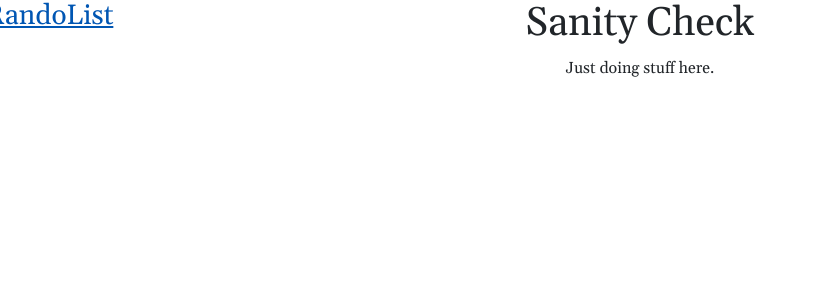
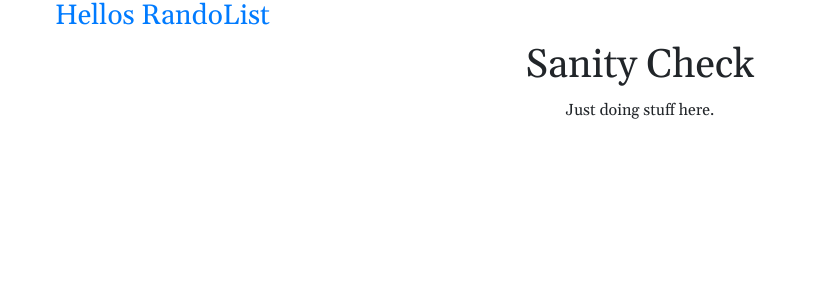
Before and after one commit to superjjang1/randolist, a React (Create React App) app: page / in a window 1280 px wide. Shown: the top 300 px of the page, without its empty margins (0-818 px from the left). Built offline with nearby package versions, Linux system fonts and the light colour scheme.

Commit message:
removed container fluid

```diff
--- a/src/components/NavBar/NavBar.css
+++ b/src/components/NavBar/NavBar.css
@@ -1,28 +1,4 @@
 
-.nav{
-    position: absolute;
-    width: 100%;
-    top: 0;
-    left: 0;
-}
-.nav nav{
-    box-shadow: none;
-}
-.nav ul li{
-    color: white;
-    cursor: pointer;
-}
-.nav .nav-non-link{
-    padding: 0 15px;
-}
-.nav-non-link:hover{
-    border-bottom: 2px solid white;
-    background-color: initial;
-}
-.nav ul li:hover{
-    border-bottom: 2px solid white;
-    background-color: initial;
-}
 .login-modal {
     display: none;
     background-color: white;
--- a/src/components/NavBar/NavBar.js
+++ b/src/components/NavBar/NavBar.js
@@ -93,17 +93,17 @@ class NavBar extends Component {
         // return navLinks
     }
     render() {
-        let navColor = "transparent";
+        let navColor = "black";
         if(this.props.location.pathname !=='/'){
             navColor="black";
         }
         const navLinks= this.buildNavLinks();
         return (
-            <div className="container-fluid nav">
+            <div className="container nav">
             <div className="row">
                 <nav className={navColor}>
                     <div className="nav-wrapper">
-                        <Link to="#" className=""><h3>RandoList</h3></Link>
+                        <Link to="#" className=""><h3>  Hellos RandoList</h3></Link>
                         {navLinks}
 
                     </div>
```
